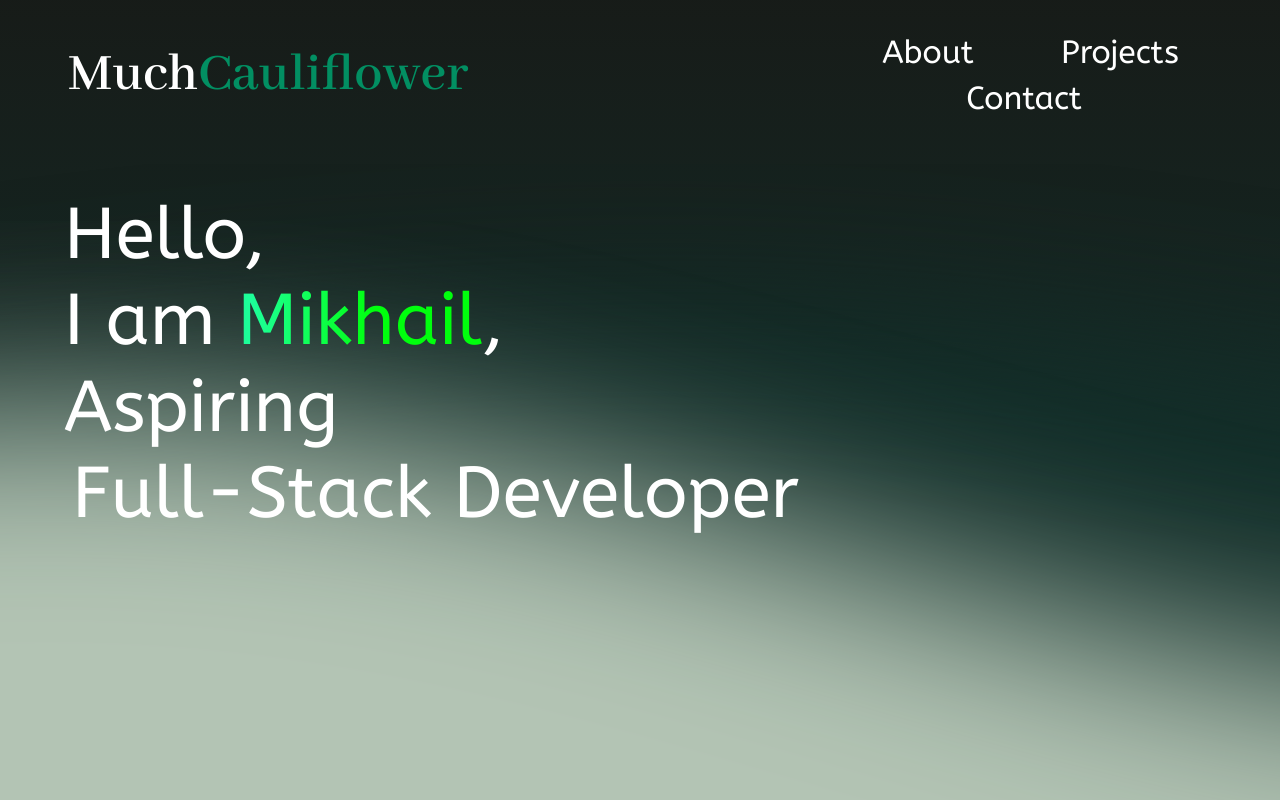
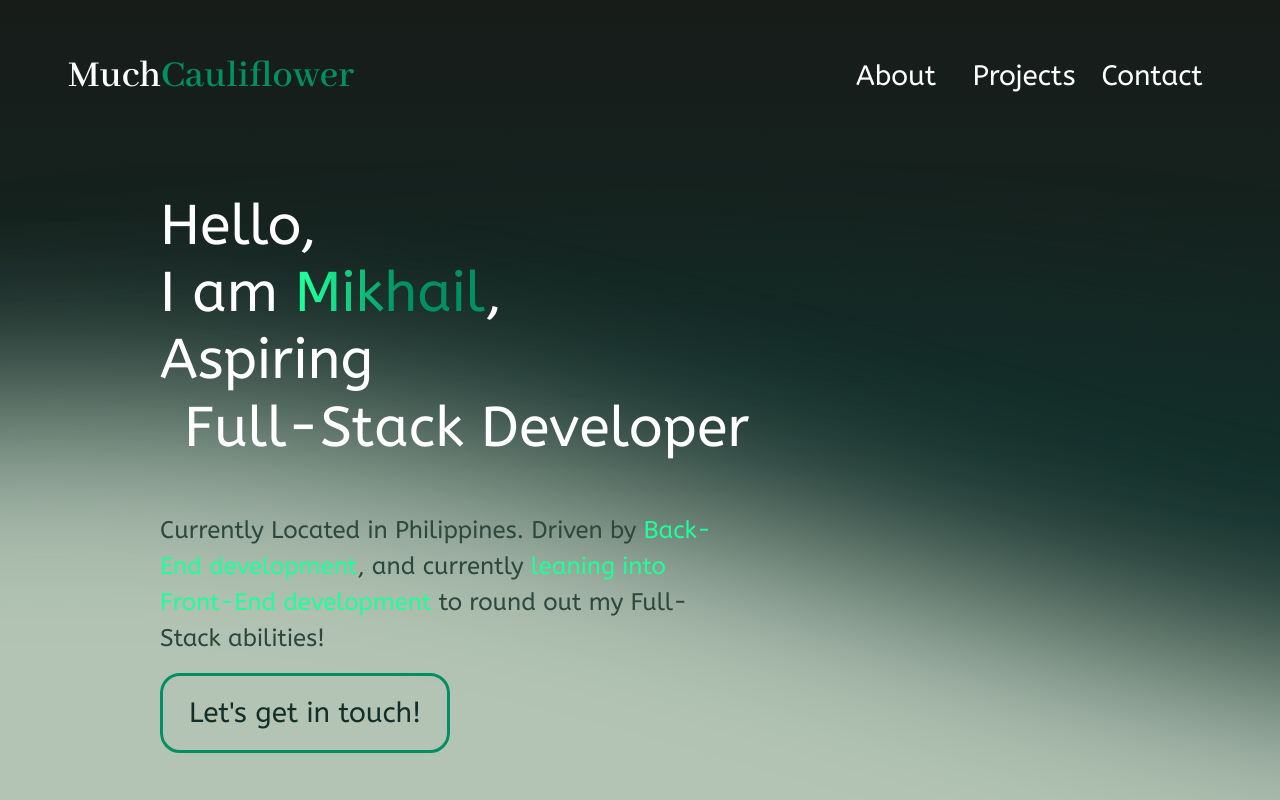
Before and after one commit to muchcauliflower/studious-guacamole-Portfolio-Website-, a React (Vite) app: page / in a window 1280 px wide. Built offline with nearby package versions, Linux system fonts and the light colour scheme.

Commit message:
Added Sub title section, touched up format

```diff
--- a/src/App.tsx
+++ b/src/App.tsx
@@ -1,6 +1,7 @@
 import TypeWriterEffect from "./components/TypeWriterEffect";
 import RotatingText from "./components/RotatingText/RotatingText";
 import RotatingTextFunction from "./components/RotatingText/RotatingTextFunction";
+import StarBorder from "./components/StarBorder/StarBorder";
 
 function App() {
   return (
@@ -16,13 +17,13 @@ function App() {
           <div className="container text-center">
             <div className="row align-items-start">
               <div className="col">
-                <h2>About</h2>
+                <h3>About</h3>
               </div>
               <div className="col">
-                <h2>Projects</h2>
+                <h3>Projects</h3>
               </div>
               <div className="col">
-                <h2>Contact</h2>
+                <h3>Contact</h3>
               </div>
             </div>
           </div>
@@ -37,6 +38,23 @@ function App() {
             <br />
             <RotatingTextFunction />
           </h1>
+          <p className="subtitle">
+            Currently Located in Philippines. Driven by{" "}
+            <span className="paragraph-highlight">Back-End development</span>,
+            and currently{" "}
+            <span className="paragraph-highlight">
+              leaning into Front-End development
+            </span>{" "}
+            to round out my Full-Stack abilities!
+          </p>
+          <StarBorder
+            as="button"
+            className="custom-class"
+            color="rgb(29, 255, 153)"
+            speed="2s"
+          >
+            Let's get in touch!
+          </StarBorder>
         </main>
 
         {/* skillset section */}
--- a/src/components/RotatingText/RotatingTextFunction.tsx
+++ b/src/components/RotatingText/RotatingTextFunction.tsx
@@ -10,7 +10,7 @@ export default function RotatingTextFunction() {
         "Game Developer",
         "Data Enthusiast",
       ]}
-      mainClassName="px-2 sm:px-2 md:px-3 bg-[#028F62] text-white overflow-hidden py-0.5 sm:py-1 md:py-2 justify-center rounded-lg"
+      mainClassName="px-4 sm:px-4 md:px-3 bg-[#028F62] text-white overflow-hidden py-0.5 sm:py-1 md:py-4 justify-center rounded-lg"
       staggerFrom="last"
       initial={{ y: "100%" }}
       animate={{ y: 0 }}
--- /dev/null
+++ b/src/components/StarBorder/StarBorder.css
@@ -0,0 +1,64 @@
+.star-border-container {
+  display: inline-block;
+  position: relative;
+  border-radius: 20px;
+  overflow: hidden;
+}
+
+.border-gradient-bottom {
+  position: absolute;
+  width: 300%;
+  height: 50%;
+  opacity: 0.7;
+  bottom: -12px;
+  right: -250%;
+  border-radius: 50%;
+  animation: star-movement-bottom linear infinite alternate;
+  z-index: 0;
+}
+
+.border-gradient-top {
+  position: absolute;
+  opacity: 0.7;
+  width: 300%;
+  height: 50%;
+  top: -12px;
+  left: -250%;
+  border-radius: 50%;
+  animation: star-movement-top linear infinite alternate;
+  z-index: 0;
+}
+
+.inner-content {
+  position: relative;
+  border: 3px solid #028F62;
+  /* background: #000; */
+  color: #132F2A;
+  font-size: 1.75rem;
+  text-align: center;
+  padding: 16px 26px;
+  border-radius: 20px;
+  z-index: 1;
+}
+
+@keyframes star-movement-bottom {
+  0% {
+    transform: translate(0%, 0%);
+    opacity: 1;
+  }
+  100% {
+    transform: translate(-100%, 0%);
+    opacity: 0;
+  }
+}
+
+@keyframes star-movement-top {
+  0% {
+    transform: translate(0%, 0%);
+    opacity: 1;
+  }
+  100% {
+    transform: translate(100%, 0%);
+    opacity: 0;
+  }
+}
--- /dev/null
+++ b/src/components/StarBorder/StarBorder.tsx
@@ -0,0 +1,53 @@
+import React from "react";
+import "./StarBorder.css";
+
+type StarBorderProps<T extends React.ElementType> =
+  React.ComponentPropsWithoutRef<T> & {
+    as?: T;
+    className?: string;
+    children?: React.ReactNode;
+    color?: string;
+    speed?: React.CSSProperties["animationDuration"];
+    thickness?: number;
+  };
+
+const StarBorder = <T extends React.ElementType = "button">({
+  as,
+  className = "",
+  color = "white",
+  speed = "6s",
+  thickness = 1,
+  children,
+  ...rest
+}: StarBorderProps<T>) => {
+  const Component = as || "button";
+
+  return (
+    <Component
+      className={`star-border-container ${className}`}
+      {...(rest as any)}
+      style={{
+        padding: `${thickness}px 0`,
+        ...(rest as any).style,
+      }}
+    >
+      <div
+        className="border-gradient-bottom"
+        style={{
+          background: `radial-gradient(circle, ${color}, transparent 10%)`,
+          animationDuration: speed,
+        }}
+      ></div>
+      <div
+        className="border-gradient-top"
+        style={{
+          background: `radial-gradient(circle, ${color}, transparent 10%)`,
+          animationDuration: speed,
+        }}
+      ></div>
+      <div className="inner-content">{children}</div>
+    </Component>
+  );
+};
+
+export default StarBorder;
--- a/src/css/colors.css
+++ b/src/css/colors.css
@@ -15,18 +15,18 @@ div .highlight-green {
     width: 100%;
 }
 
-h1 .highlight-green {
+main .highlight-green {
     color: #028F62;
 }
 
 
-h1 .highlight-animated-green {
+main .highlight-animated-green {
     background: linear-gradient(
         to right,
         #028F62 20%,
         #132f2a 30%,
         rgb(29, 255, 153) 70%,
-        #00ff0d 80%
+        #028F62 80%
 
     );
     -webkit-background-clip: text;
--- a/src/css/layout.css
+++ b/src/css/layout.css
@@ -37,20 +37,33 @@ html, body{
 
 main {
     padding-top: 12rem;
-    padding-left: 4rem;
+    padding-left: 10rem;
     padding-right: 4rem;
 }
 
 main .title{
-    font-size: 4.5rem;
+    font-size: 3.5rem;
     margin-right: 4.5rem;
     /* background-color: tomato; */
-    height: 400px;
+    height: 18.5rem;
 }
 
 main .title span:last-child {
     /* display: inline-block; */
     min-width: auto;
+}
+
+main .subtitle {
+    padding-top: 1rem;;
+    /* background-color: turquoise; */
+    margin-right: 46%;
+    font-size: 1.5rem;
+    color: #2C483F;
+}
+
+p .paragraph-highlight {
+    color: rgb(29, 255, 153);
+    font-weight: 200;
 }
 
 @font-face {
@@ -68,7 +81,7 @@ main .title span:last-child {
 .IndexFont {
     font-family: TitleFont;
     height: 100%;
-    font-size: 3.5rem;
+    font-size: 2.5rem;
 }
 
 .skillset-section {
```
